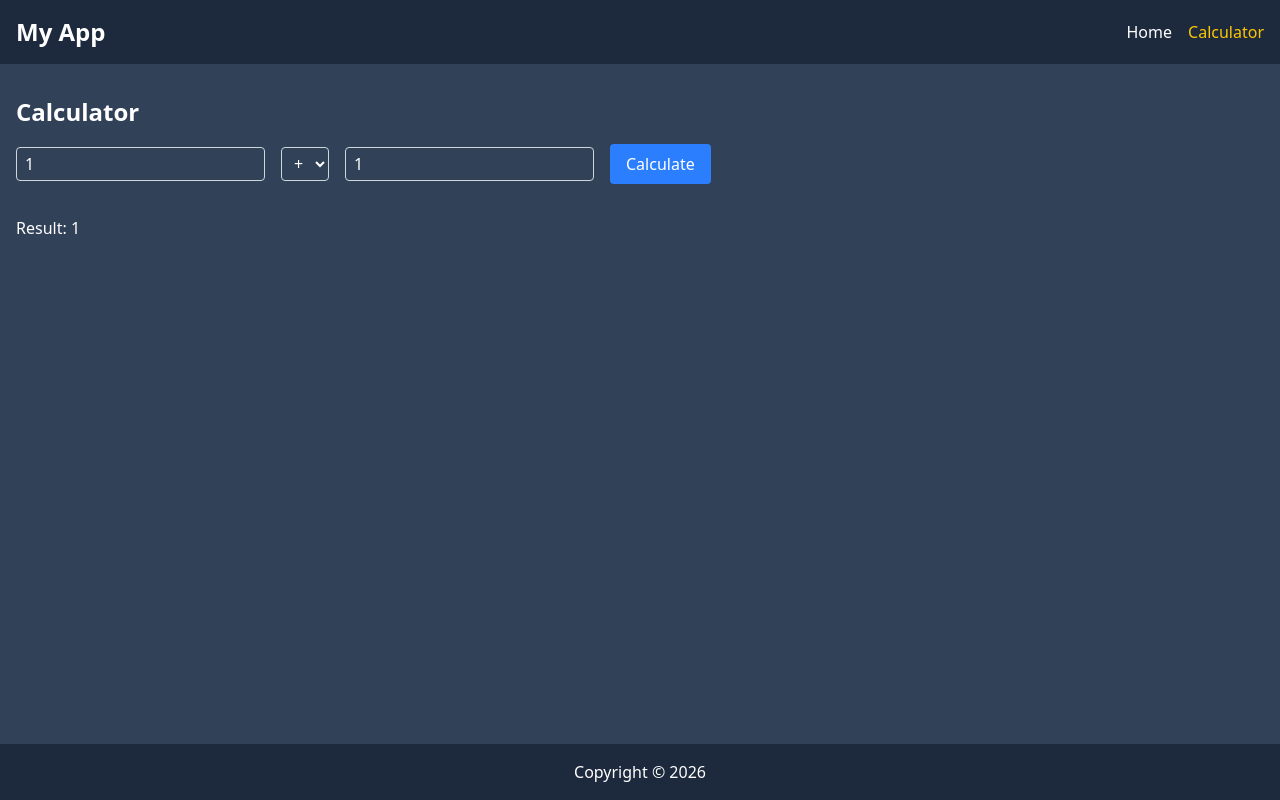
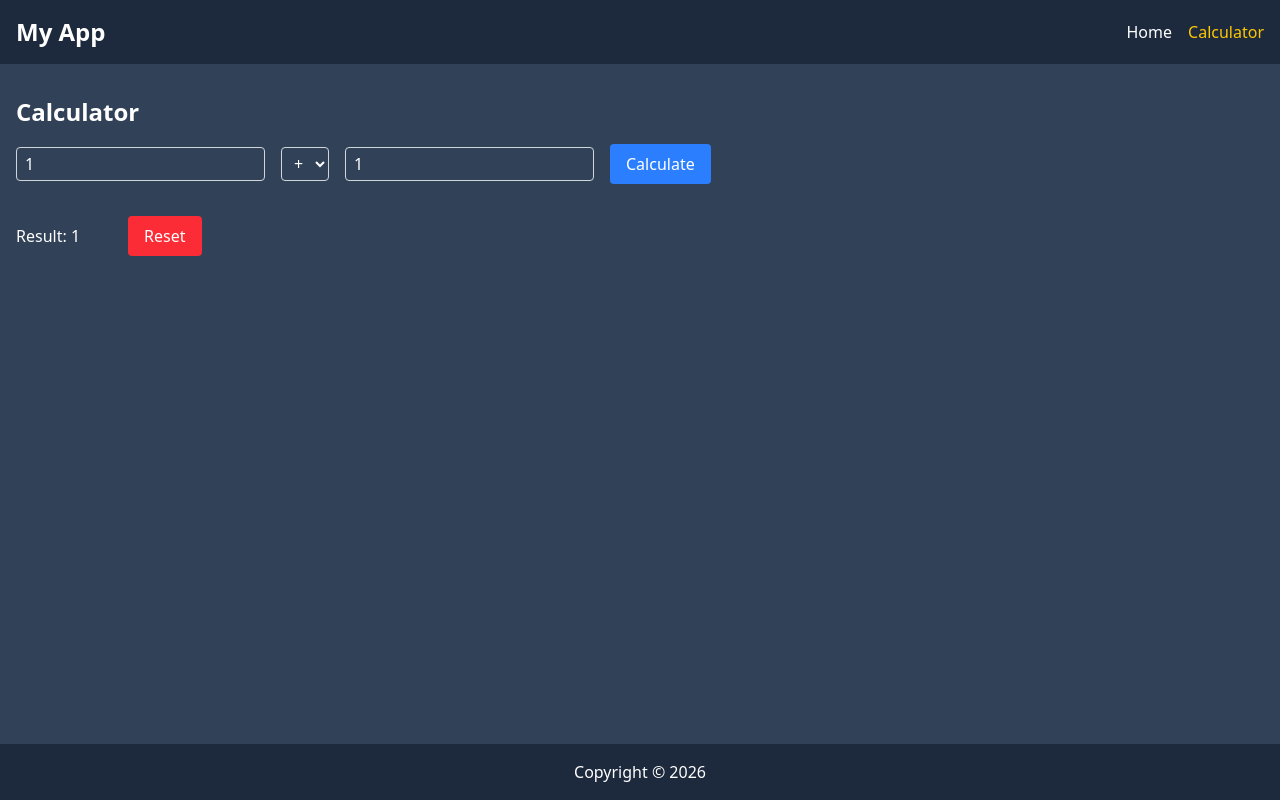
Before and after one commit to seriiserii825/ng-simonov, an Angular app: page /calculator in a window 1280 px wide. Built offline with nearby package versions, Linux system fonts and the light colour scheme.

Commit message:
feat: reset calc

```diff
--- a/src/app/pages/calculator-page/calculator-page.html
+++ b/src/app/pages/calculator-page/calculator-page.html
@@ -27,7 +27,10 @@
     />
     <button class="btn" (click)="calculate()">Calculate</button>
   </div>
-  @if (result !== null) {
-    <div class="result">Result: {{ result }}</div>
-  }
+  <footer class="flex items-center gap-12 mb-8">
+    @if (result !== null) {
+      <div class="result">Result: {{ result }}</div>
+    }
+    <button class="btn btn--danger" (click)="reset()">Reset</button>
+  </footer>
 </div>
--- a/src/app/pages/calculator-page/calculator-page.ts
+++ b/src/app/pages/calculator-page/calculator-page.ts
@@ -37,4 +37,10 @@ export class CalculatorPage {
         break;
     }
   }
+  reset() {
+    this.firstNumber = 1;
+    this.secondNumber = 1;
+    this.operation = '+';
+    this.result = 1;
+  }
 }
--- a/src/styles.css
+++ b/src/styles.css
@@ -12,4 +12,7 @@
   .btn {
     @apply bg-blue-500 text-white py-2 px-4 rounded hover:bg-blue-600 cursor-pointer;
   }
+  .btn--danger {
+    @apply bg-red-500 hover:bg-red-600;
+  }
 }
```
